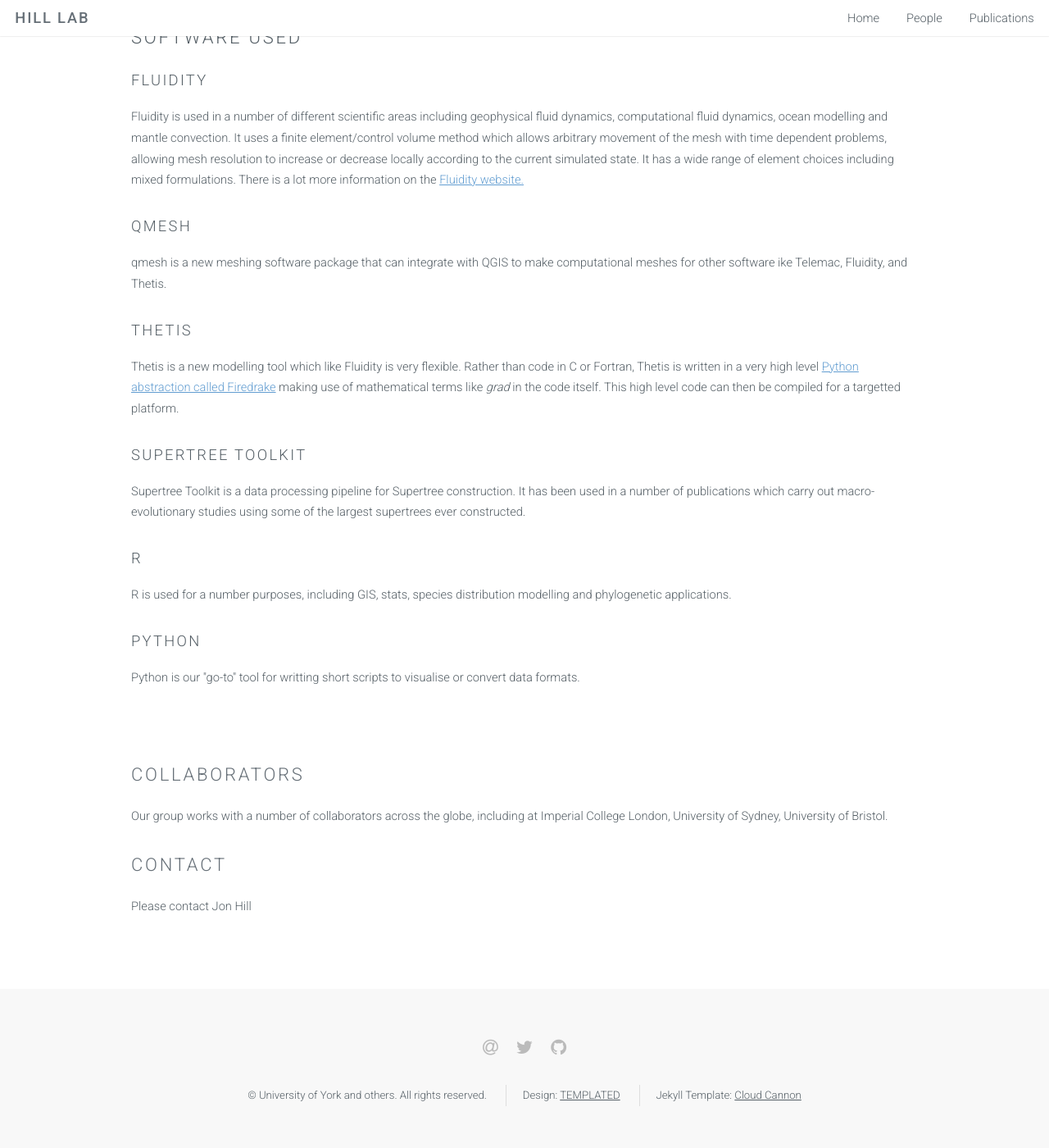
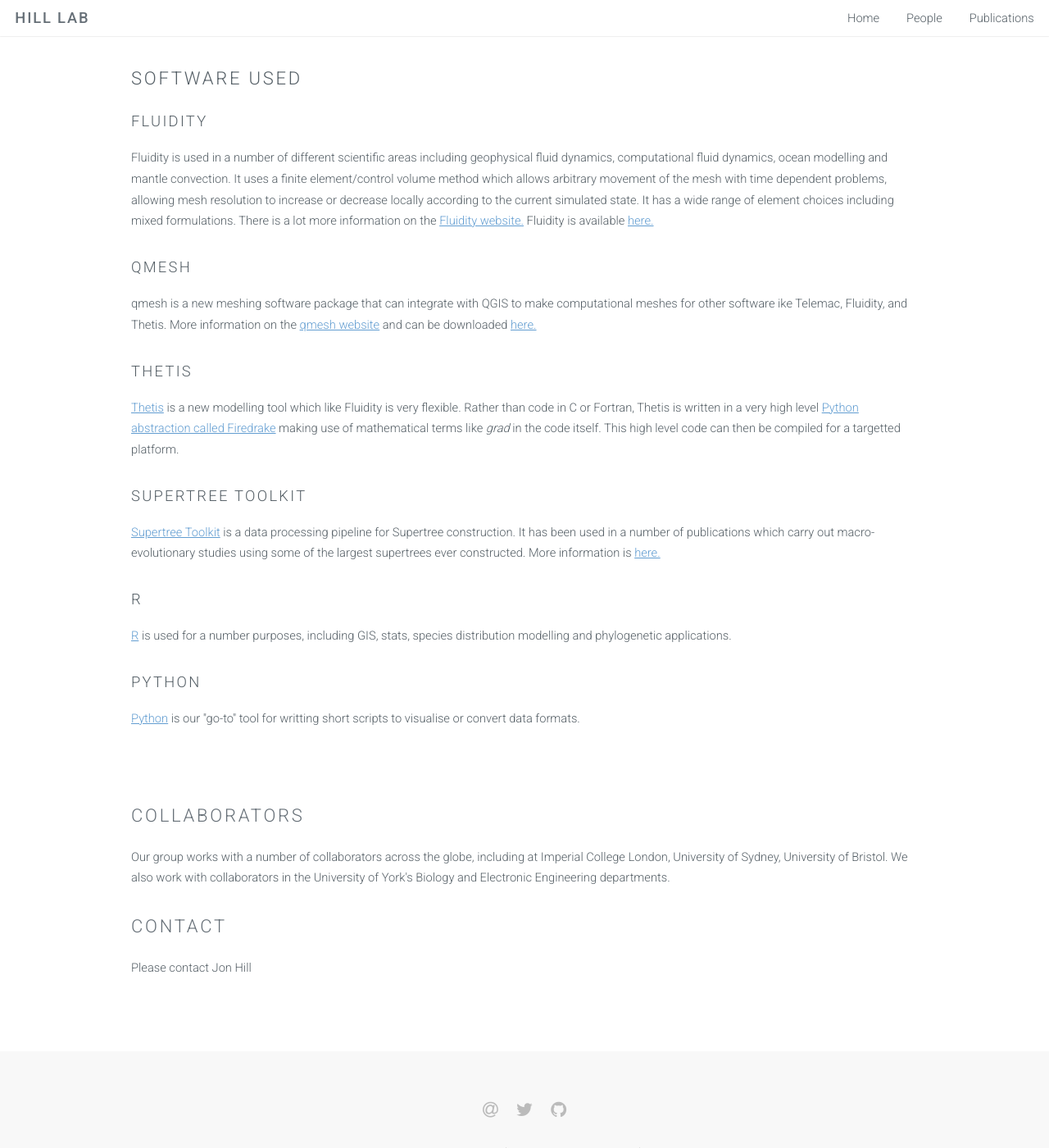
Before and after one commit to EnvModellingGroup/EnvModellingGroup.github.io, a Jekyll site: the page built from index.html, in a window 1280 px wide and 1400 px high, scrolled down 1254 px. Shown: the whole window at 82% size. Built offline with Jekyll 4.4.1, drawn with Linux system fonts in a browser that asks for light colours; some of the changed text lies outside the part shown.

Commit message:
Adding links

```diff
--- a/_layouts/landing-page.html
+++ b/_layouts/landing-page.html
@@ -10,9 +10,9 @@
         <!-- Banner -->
         <section id="banner">
             <div class="inner">
-                <h2><img height="150px" src="images/logo_large.png" alt="" /></h2>
+                <h2><img height="200px" src="images/logo_large.png" alt="" /></h2>
                 <p>Environmental Modelling Research Group.</p>
-                <p>Using the latest numerical technologies to solve environmental problems.</p>
+                <p>Using the latest numerical technologies and data to solve environmental problems.</p>
             </div>
         </section>
         {{ content }}
--- a/index.html
+++ b/index.html
@@ -9,7 +9,7 @@ keywords: York, University of York, Jon Hill, Hill, Hill lab, computational flui
     <div class="container">
         <section>
             <h2>What do we do?</h2>
-            <p>The Hill Environmental Modelling Research Group focuses on using the latest numerical technologies to solve environmental problems. As a group we look at natural hazards, such coastal and river flooding, and tsunamis, as well as oceanographic processes such as tides. We study these in the geological past, present and future.</p>
+            <p>The Hill Environmental Modelling Research Group focuses on using the latest numerical technologies and data to solve environmental problems. As a group we look at natural hazards, such coastal and river flooding, and tsunamis, as well as oceanographic processes such as tides. We study these in the geological past, present and future.</p>
 
             <div class="row">
 				   <div class="6u">
@@ -37,22 +37,22 @@ keywords: York, University of York, Jon Hill, Hill, Hill lab, computational flui
 		<div class="container">
 		   <h2>Software Used</h2>
            <h3>Fluidity</h3>
-           <p>Fluidity is used in a number of different scientific areas including geophysical fluid dynamics, computational fluid dynamics, ocean modelling and mantle convection. It uses a finite element/control volume method which allows arbitrary movement of the mesh with time dependent problems, allowing mesh resolution to increase or decrease locally according to the current simulated state. It has a wide range of element choices including mixed formulations. There is a lot more information on the <a href="http://fluidityproject.github.io/">Fluidity website.</a></p>
+           <p>Fluidity is used in a number of different scientific areas including geophysical fluid dynamics, computational fluid dynamics, ocean modelling and mantle convection. It uses a finite element/control volume method which allows arbitrary movement of the mesh with time dependent problems, allowing mesh resolution to increase or decrease locally according to the current simulated state. It has a wide range of element choices including mixed formulations. There is a lot more information on the <a href="http://fluidityproject.github.io/">Fluidity website.</a> Fluidity is available <a href="https://github.com/FluidityProject/fluidity">here.</a></p>
 
             <h3>qmesh</h3>
-            <p>qmesh is a new meshing software package that can integrate with QGIS to make computational meshes for other software ike Telemac, Fluidity, and Thetis.</p>
+            <p>qmesh is a new meshing software package that can integrate with QGIS to make computational meshes for other software ike Telemac, Fluidity, and Thetis. More information on the <a href="http://qmesh.org/">qmesh website</a> and can be downloaded <a href="https://bitbucket.org/qmesh-developers/qmesh">here.</a></p>
 
             <h3>Thetis</h3>
-            <p>Thetis is a new modelling tool which like Fluidity is very flexible. Rather than code in C or Fortran, Thetis is written in a very high level <a href="http://www.firedrakeproject.org/"</a>Python abstraction called Firedrake</a> making use of mathematical terms like <i>grad</i> in the code itself. This high level code can then be compiled for a targetted platform.</p>
+            <p><a href="http://thetisproject.org/">Thetis</a> is a new modelling tool which like Fluidity is very flexible. Rather than code in C or Fortran, Thetis is written in a very high level <a href="http://www.firedrakeproject.org/"</a>Python abstraction called Firedrake</a> making use of mathematical terms like <i>grad</i> in the code itself. This high level code can then be compiled for a targetted platform.</p>
 
            <h3>Supertree Toolkit</h3>
-            <p>Supertree Toolkit is a data processing pipeline for Supertree construction. It has been used in a number of publications which carry out macro-evolutionary studies using some of the largest supertrees ever constructed.</p>
+           <p><a href="https://github.com/supertree-toolkit/stk">Supertree Toolkit</a> is a data processing pipeline for Supertree construction. It has been used in a number of publications which carry out macro-evolutionary studies using some of the largest supertrees ever constructed. More information is <a href="http://supertreetoolkit.org/">here.</a></p>
 
             <h3>R</h3>
-            <p>R is used for a number purposes, including GIS, stats, species distribution modelling and phylogenetic applications.</p>
+            <p><a href="https://www.r-project.org/">R</a> is used for a number purposes, including GIS, stats, species distribution modelling and phylogenetic applications.</p>
 
             <h3>Python</h3>
-            <p>Python is our "go-to" tool for writting short scripts to visualise or convert data formats.</p>
+            <p><a href="https://www.python.org/">Python</a> is our "go-to" tool for writting short scripts to visualise or convert data formats.</p>
 
 		</div>
 	</section>
@@ -61,7 +61,7 @@ keywords: York, University of York, Jon Hill, Hill, Hill lab, computational flui
 
         <section>
            <h2>Collaborators</h2>
-           <p>Our group works with a number of collaborators across the globe, including at Imperial College London, University of Sydney, University of Bristol.</p>
+           <p>Our group works with a number of collaborators across the globe, including at Imperial College London, University of Sydney, University of Bristol. We also work with collaborators in the University of York's Biology and Electronic Engineering departments.</p>
         </section>
 
         <section>
```
